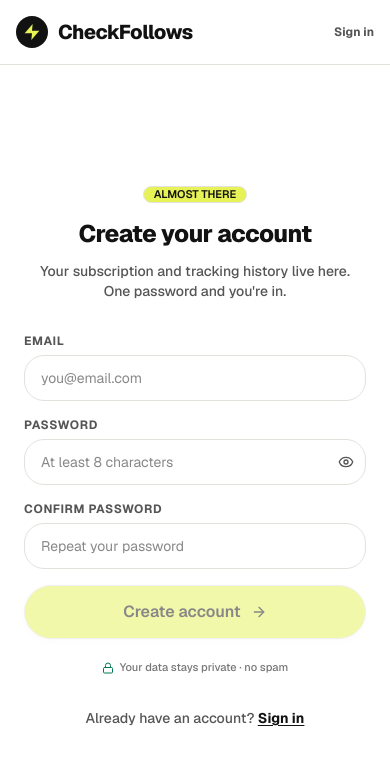
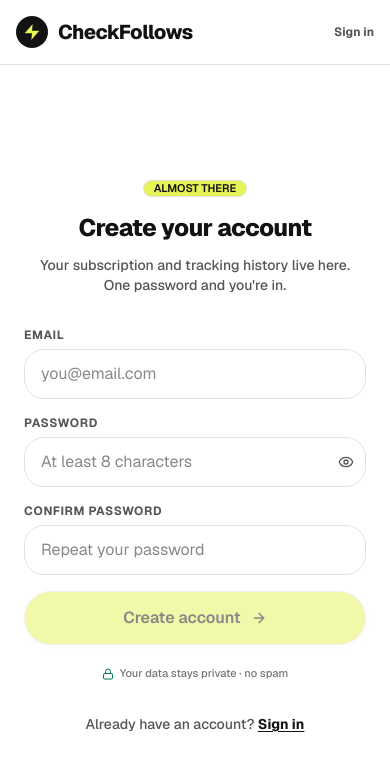
Before and after one commit to BhavyeKhetan/checkfollows, a Next.js app: page /signup in a window 390 px wide. Shown: the top 770 px of the page. Built offline with nearby package versions, Linux system fonts and the light colour scheme; no server answers.

Commit message:
Fix mobile iOS auto-zoom on input focus

```diff
--- a/src/app/globals.css
+++ b/src/app/globals.css
@@ -233,3 +233,12 @@ body {
 .animate-ramp-marquee:hover {
   animation-play-state: paused;
 }
+
+/* Prevent iOS Safari from auto-zooming on focus when font-size < 16px */
+@media screen and (max-width: 768px) {
+  input,
+  textarea,
+  select {
+    font-size: 16px !important;
+  }
+}
--- a/src/app/layout.tsx
+++ b/src/app/layout.tsx
@@ -55,6 +55,8 @@ export const metadata: Metadata = {
 export const viewport = {
   width: "device-width",
   initialScale: 1,
+  maximumScale: 1,
+  userScalable: false,
   themeColor: "#F9F9F7",
 };
 
--- a/src/design-system/components/Input.tsx
+++ b/src/design-system/components/Input.tsx
@@ -32,7 +32,7 @@ export const Input = forwardRef<HTMLInputElement, InputProps>(
           <input
             ref={ref}
             id={inputId}
-            className={`w-full bg-[#FFFFFF] border border-[#E2E2DC] text-[#121212] placeholder:text-[#888888] text-sm rounded-xl py-3 px-4 transition-all duration-200 focus:outline-none focus:border-[#121212] focus:ring-2 focus:ring-[rgba(18,18,18,0.08)] ${
+            className={`w-full bg-[#FFFFFF] border border-[#E2E2DC] text-[#121212] placeholder:text-[#888888] text-base sm:text-sm rounded-xl py-3 px-4 transition-all duration-200 focus:outline-none focus:border-[#121212] focus:ring-2 focus:ring-[rgba(18,18,18,0.08)] ${
               leftIcon ? "pl-10" : ""
             } ${rightElement ? "pr-12" : ""} ${
               error ? "border-[#EF4444] focus:border-[#EF4444] focus:ring-[rgba(239,68,68,0.15)]" : ""
```
